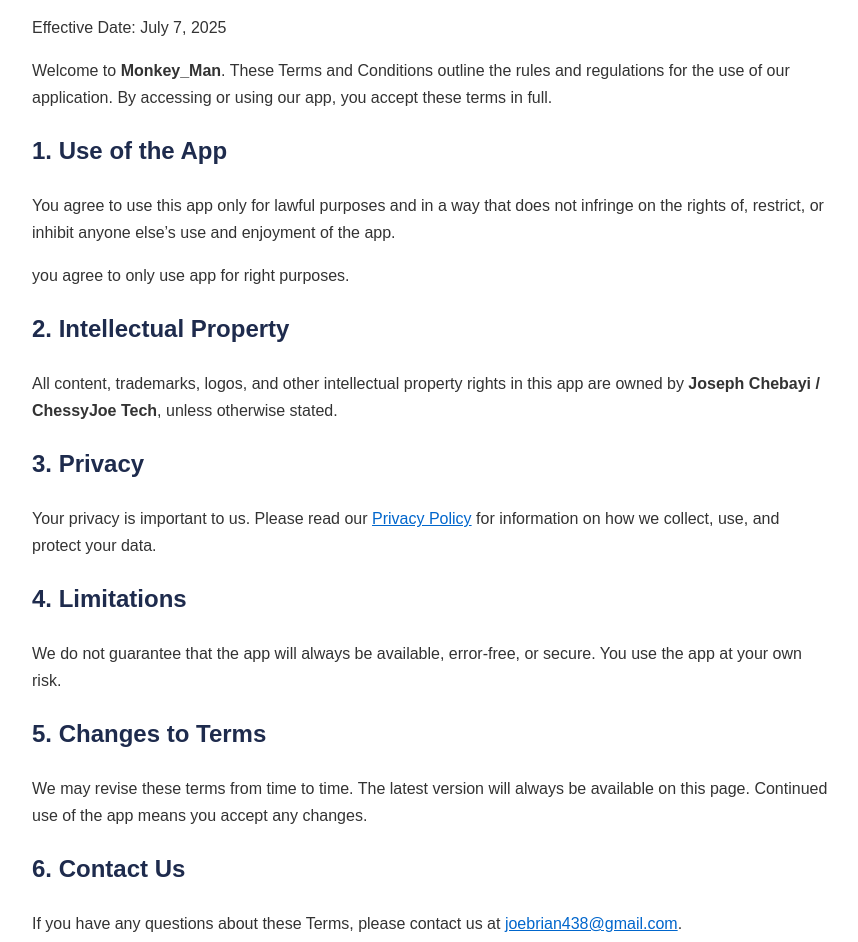
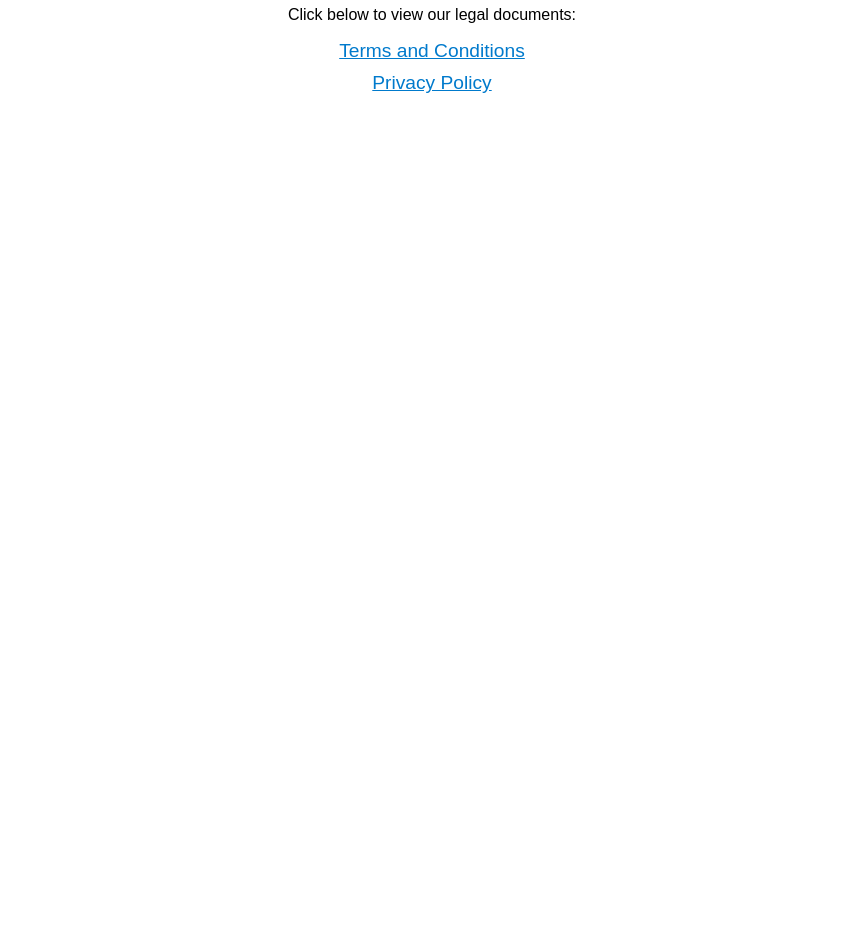
Before and after one commit to chessyjoe/-monkey_man-terms, a plain HTML site: page index.html in a window 1280 px wide. Shown: the part 102-1044 px from the top of the page, without its empty margins (208-1066 px from the left). After the commit the page ends 800 px from the top, so only its background shows below. Drawn offline with Linux system fonts and the light colour scheme.

Commit message:
additions and reviews

```diff
--- a/index.html
+++ b/index.html
@@ -1,51 +1,17 @@
 <!DOCTYPE html>
 <html lang="en">
 <head>
-  <meta charset="UTF-8" />
-  <meta name="viewport" content="width=device-width, initial-scale=1.0"/>
-  <title>Terms and Conditions</title>
+  <meta charset="UTF-8">
+  <title>Monkey_Man Legal Pages</title>
   <style>
-    body {
-      font-family: Arial, sans-serif;
-      line-height: 1.7;
-      max-width: 800px;
-      margin: 40px auto;
-      padding: 0 20px;
-      color: #333;
-    }
-    h1, h2 {
-      color: #1e2b4d;
-    }
-    a {
-      color: #0066cc;
-    }
+    body { font-family: sans-serif; text-align: center; margin-top: 50px; }
+    a { display: block; margin: 10px; color: #007acc; font-size: 1.2rem; }
   </style>
 </head>
 <body>
-  <h1>Terms and Conditions</h1>
-
-  <p>Effective Date: July 7, 2025</p>
-
-  <p>Welcome to <strong>Monkey_Man</strong>. These Terms and Conditions outline the rules and regulations for the use of our application. By accessing or using our app, you accept these terms in full.</p>
-
-  <h2>1. Use of the App</h2>
-  <p>You agree to use this app only for lawful purposes and in a way that does not infringe on the rights of, restrict, or inhibit anyone else’s use and enjoyment of the app.</p>
-<p>you agree to only use app for right purposes.</p>
-  <h2>2. Intellectual Property</h2>
-  <p>All content, trademarks, logos, and other intellectual property rights in this app are owned by <strong>Joseph Chebayi / ChessyJoe Tech</strong>, unless otherwise stated.</p>
-
-  <h2>3. Privacy</h2>
-  <p>Your privacy is important to us. Please read our <a href="https://yourdomain.com/privacy-policy" target="_blank">Privacy Policy</a> for information on how we collect, use, and protect your data.</p>
-
-  <h2>4. Limitations</h2>
-  <p>We do not guarantee that the app will always be available, error-free, or secure. You use the app at your own risk.</p>
-
-  <h2>5. Changes to Terms</h2>
-  <p>We may revise these terms from time to time. The latest version will always be available on this page. Continued use of the app means you accept any changes.</p>
-
-  <h2>6. Contact Us</h2>
-  <p>If you have any questions about these Terms, please contact us at <a href="mailto:joebrian438@gmail.com">joebrian438@gmail.com</a>.</p>
-
-  <p>Thank you for using <strong>Monkey_Man</strong>!</p>
+  <h1>Welcome to Monkey_Man Legal Hub</h1>
+  <p>Click below to view our legal documents:</p>
+  <a href="terms.html">Terms and Conditions</a>
+  <a href="privacy.html">Privacy Policy</a>
 </body>
 </html>
```
Also changed, not shown: terms.html (added, +26 -0 lines).
